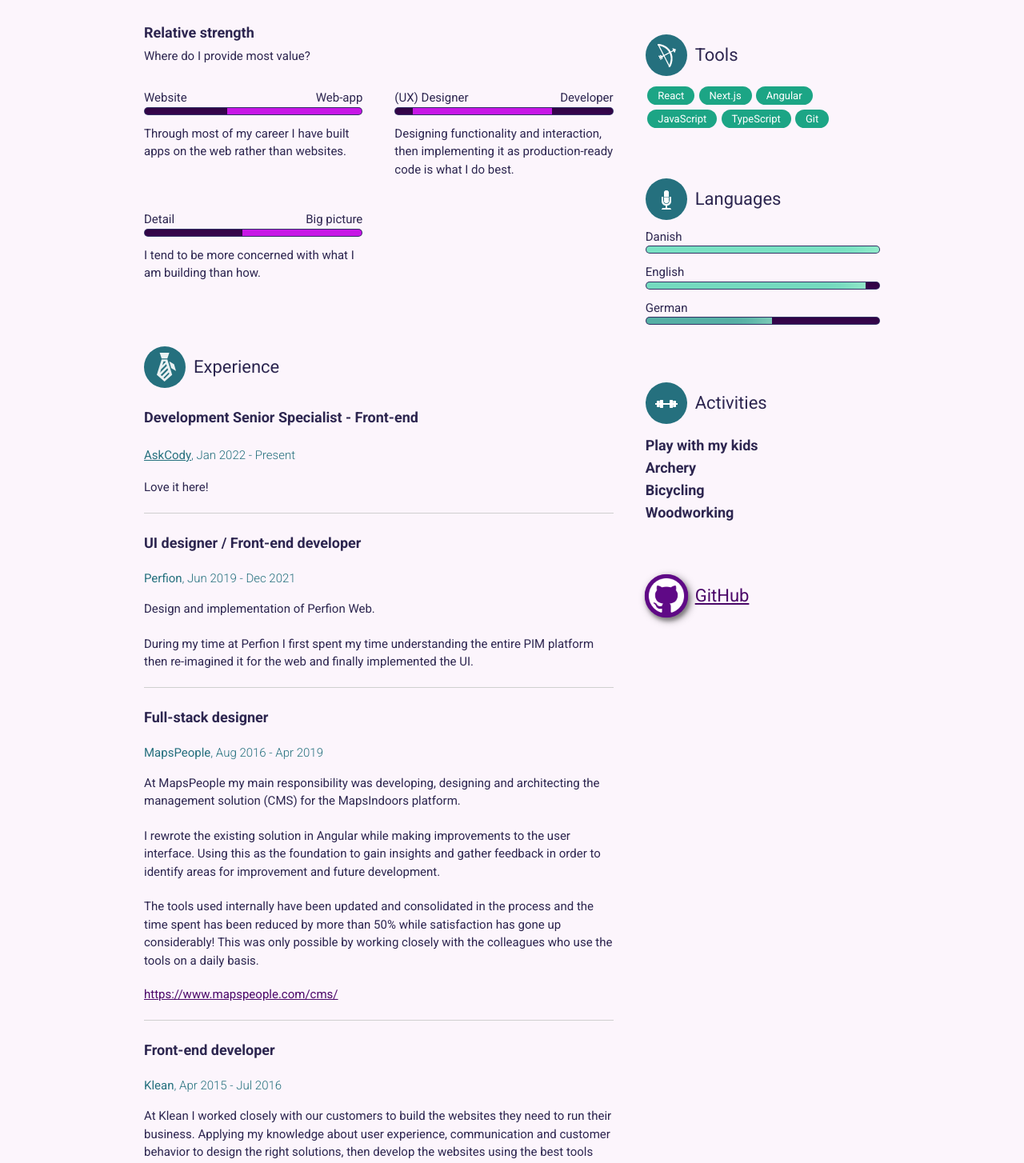
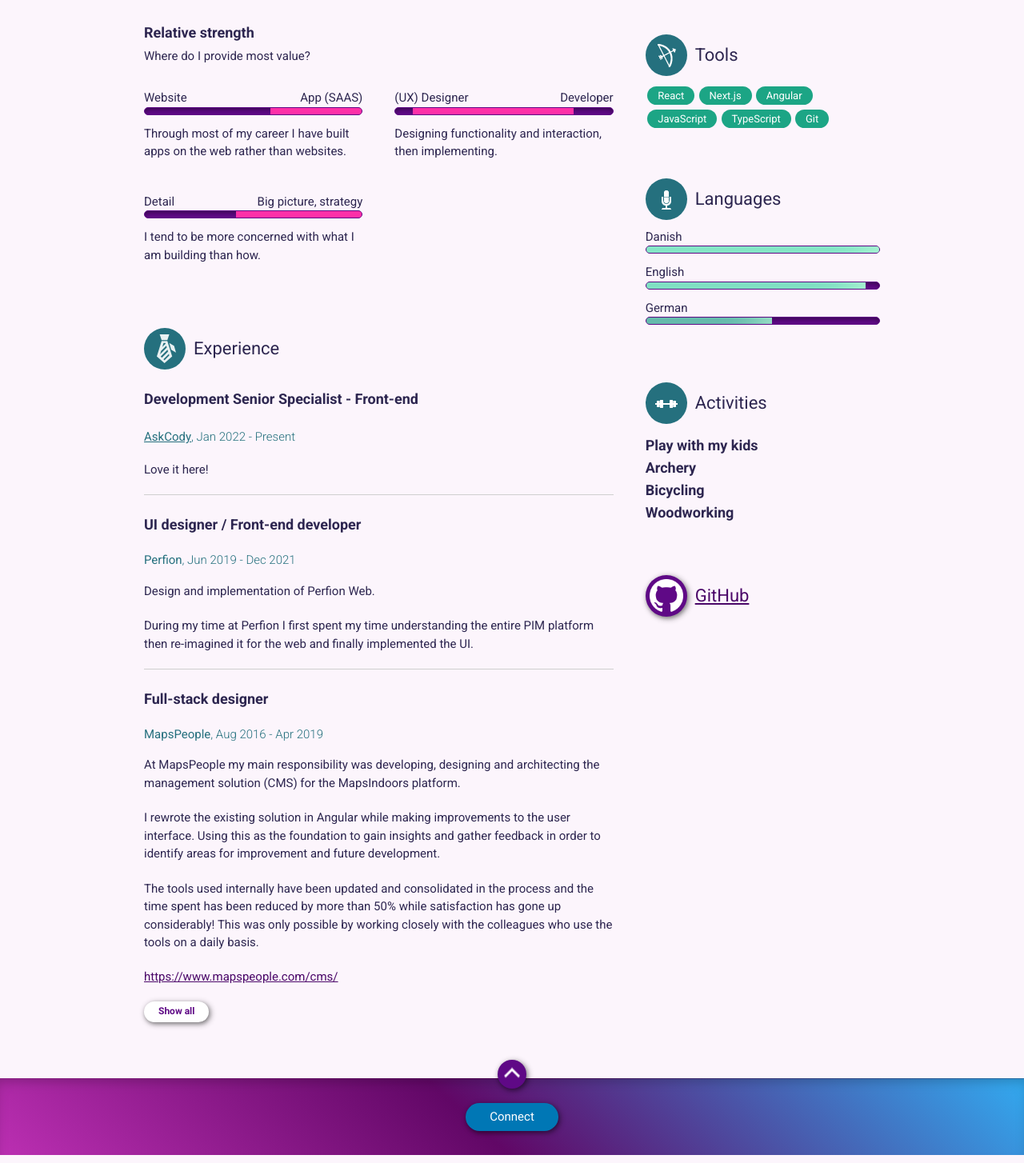
Before and after one commit to rx-mikkel/curriculum-vitae, an Angular app: page / in a window 1280 px wide. Shown: the part 515-1969 px from the top of the page at 80% size. Built offline with nearby package versions, Linux system fonts and the light colour scheme.

Commit message:
show more

```diff
--- a/src/app/app.component.html
+++ b/src/app/app.component.html
@@ -45,7 +45,7 @@
 					<div class="icon" style="background-image: url(assets/images/experience.png);"></div>
 					<h2>Experience</h2>
 				</div>
-				<div>
+				<div *ngIf="showAllPositions">
 					<div *ngFor="let position of profile.positions" class="experience textContent">
 						<h3>{{position.title}}</h3>
 						<h4>
@@ -57,6 +57,22 @@
 							<a [href]="link" target="_blank">{{link}}</a>
 						</div>
 					</div>
+				</div>
+				<div *ngIf="!showAllPositions">
+					<div *ngFor="let position of profile.positions.slice(0,3)" class="experience textContent">
+						<h3>{{position.title}}</h3>
+						<h4>
+							<a style="font-size: 15px; font-weight: 400; color: inherit" *ngIf="position.companyWebsite" href="{{position.companyWebsite}}">{{position.company}}</a>
+							<span style="font-weight: 400;" *ngIf="!position.companyWebsite">{{position.company}}</span>, {{position.period}}
+						</h4>
+						<p *ngFor="let paragraph of position.description">{{paragraph}}</p>
+						<div class="link-container" *ngFor="let link of position.links">
+							<a [href]="link" target="_blank">{{link}}</a>
+						</div>
+					</div>
+				</div>
+				<div>
+					<button class="raised btn-secondary" (click)="toggleAllPositions();">{{showAllPositions ? 'Show less' : 'Show all'}}</button>
 				</div>
 			</div>
 
--- a/src/app/app.component.ts
+++ b/src/app/app.component.ts
@@ -21,7 +21,7 @@ export class AppComponent implements OnInit {
 		blue: 126
 	};
 
-
+	showAllPositions: boolean = false;
 
 	constructor(
 		private profileService: ProfileService
@@ -37,6 +37,9 @@ export class AppComponent implements OnInit {
 		this.setSkillColors();
 	}
 
+	toggleAllPositions() {
+		this.showAllPositions = !this.showAllPositions;
+	}
 
 	setSkillColors() {
 		for(let skill of this.profile.skills) {
--- a/src/app/services/profile.service.ts
+++ b/src/app/services/profile.service.ts
@@ -163,8 +163,8 @@ export class ProfileService {
 			zones: [
 				{
 					startName: 'Website',
-					endName: 'Web-app',
-					start: 38,
+					endName: 'App (SAAS)',
+					start: 58,
 					end: 0,
 					description: 'Through most of my career I have built apps on the web rather than websites.'
 				},
@@ -172,13 +172,13 @@ export class ProfileService {
 					startName: '(UX) Designer',
 					endName: 'Developer',
 					start: 8,
-					end: 28,
-					description: 'Designing functionality and interaction, then implementing it as production-ready code is what I do best.'
+					end: 18,
+					description: 'Designing functionality and interaction, then implementing.'
 				},
 				{
 					startName: 'Detail',
-					endName: 'Big picture',
-					start: 45,
+					endName: 'Big picture, strategy',
+					start: 42,
 					end: 0,
 					description: 'I tend to be more concerned with what I am building than how.'
 				}
--- a/src/assets/styles/_layout.scss
+++ b/src/assets/styles/_layout.scss
@@ -108,22 +108,48 @@ h4 {
 	flex-direction: column;
 }
 
+.btn {
+	background-color: #0077B5;
+	border-radius: 50px;
+	color: #fff !important;
+	padding: .5em 1.5em;
+	text-decoration: none;
+	display: inline-block;
+	transition: all .25s ease;
+	border: none;
+	font-size: 13px;
+	cursor: pointer;
+}
+
+.btn-secondary {
+	background-color: #fff;
+	color: $link;
+	border: none;
+	font-weight: 700;
+	border-radius: 50px;
+	padding: .5em 1.5em;
+	text-decoration: none;
+	display: inline-block;
+	transition: all .25s ease;
+	font-size: 12px;
+	cursor: pointer;
+}
+
 .linked-in {
 	background-color: #0077B5;
 	border-radius: 50px;
 	color: #fff !important;
 	padding: .4em 2em;
 	text-decoration: none;
-	margin-top: 1em;
-	margin-bottom: 1.5em;
+	margin: 2em;
 	display: inline-block;
 	transition: all .25s ease;
 }
 
 .raised {
-	box-shadow: 2px 4px 4px rgba(0, 0, 0, 0.28), 3px 3px 9px 1px rgba(0,0,0,.35);
-    transform: scale(1.05);
-    transition: all .25s ease;
+	box-shadow: 1px 2px 4px rgba(0, 0, 0, 0.24), 2px 2px 7px 1px rgba(0,0,0,.32);
+    transform: scale(1);
+    transition: all .15s ease;
 
 	&:hover {
 		box-shadow: 2px 4px 8px rgba(0, 0, 0, 0.28), 7px 7px 14px rgba(0,0,0,.3);
@@ -144,11 +170,12 @@ h4 {
 	background-image: url(../images/mikkel.jpg);
 	border-radius: 50%;
  	background-size: cover;
-	border: 3px solid #fff;
+	border: 2px solid #fff;
 	position: absolute;
 	bottom: -7.5em;
 	left: 50%;
 	margin-left: -7.5em;
+	box-shadow: 1px 2px 4px rgba(0, 0, 0, 0.18), 2px 2px 7px 1px rgba(0,0,0,.24);
 }
 
 .section {
@@ -195,20 +222,22 @@ h4 {
 	flex-direction: column;
 	background-color: #610766;
 	background-image: linear-gradient(43deg, #bb2fb2 0%, #610766 100%);
-	margin-top: 2em;
+	margin-top: 4em;
 	border-top: 1px solid rgba(0,0,0,.25);
 	box-shadow: inset 0px 8px 16px -6px rgba(0,0,0,.25);
+	position: relative;
 }
 
 .top {
 	display: block;
-	width: 28px;
-	height: 28px;
-	margin-top: -14px;
+	width: 36px;
+	height: 36px;
+	position: absolute;
+	top: -24px;
 	background-color: $link;
 	border-radius: 50%;
 	cursor: pointer;
-	background-size: contain;
+	background-position: 50%;
 	background-image: url(../images/up.png);
 
 	&:hover {
--- a/src/assets/styles/modules/_bars.scss
+++ b/src/assets/styles/modules/_bars.scss
@@ -1,16 +1,16 @@
 .skillBar {
-	border: 1px solid rgba(37, 112, 126, 0.4);
-	background-color: darken($link, 10%);
+	border: 1px solid $link;
+	background-color: $link;
 	margin-bottom: 1.2em;
 	border-radius: 20px;
 	overflow: hidden;
-	box-shadow: inset 0px 10px 20px -10px rgba(0, 0, 0, .4);
+	box-shadow: inset 0px 4px 9px -5px rgba(0, 0, 0, .8);
 }
 
 .skillInner {
 	background-color: #9de0ad;
 	height: .8em;
-	box-shadow: inset -40px 0px 40px -30px rgba(200, 255, 220, .5);
+	box-shadow: inset -40px 0px 56px -30px rgba(200, 255, 220, .8);
 }
 
 .skillTag {
@@ -43,7 +43,7 @@
 }
 
 .focusInner {
-	background-color: #c717e6;
+	background-color: #fd30a8;
 	height: .8em;
 }
 
```
